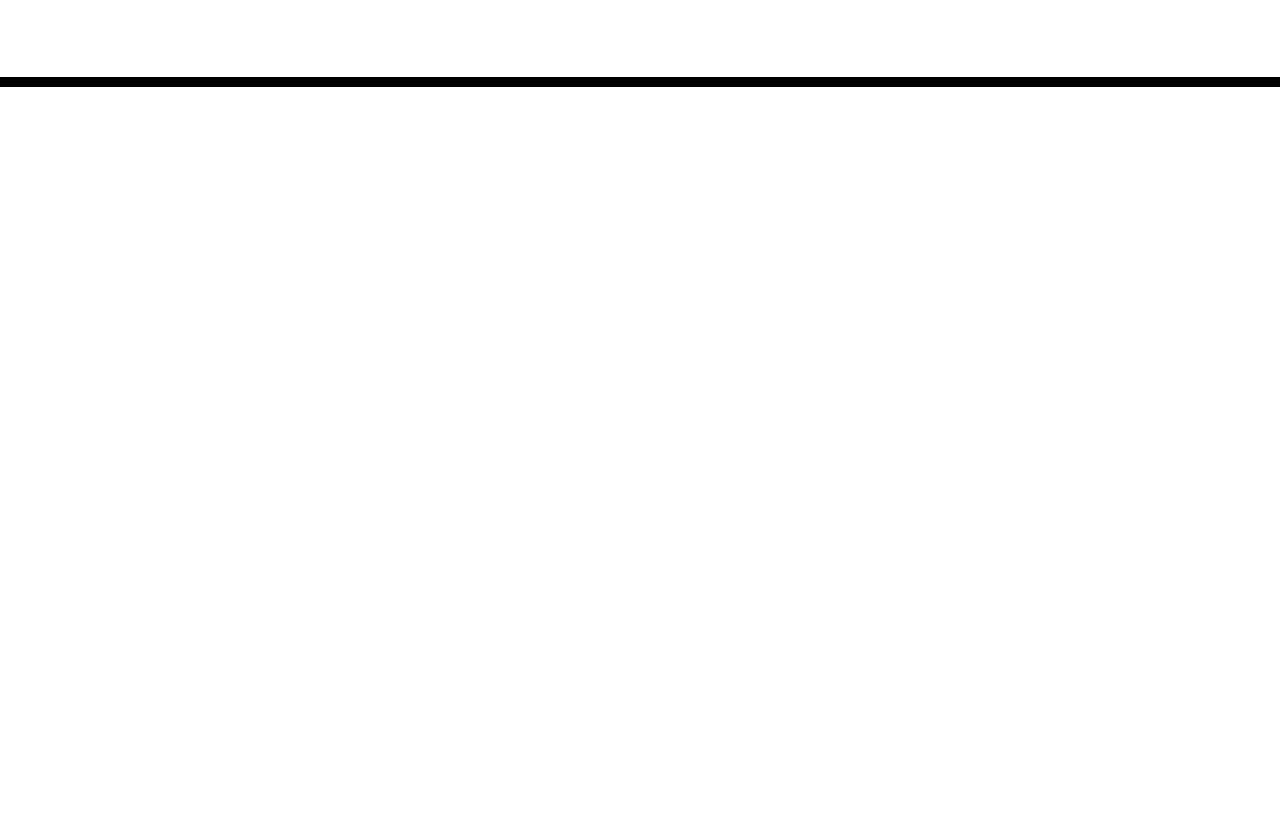
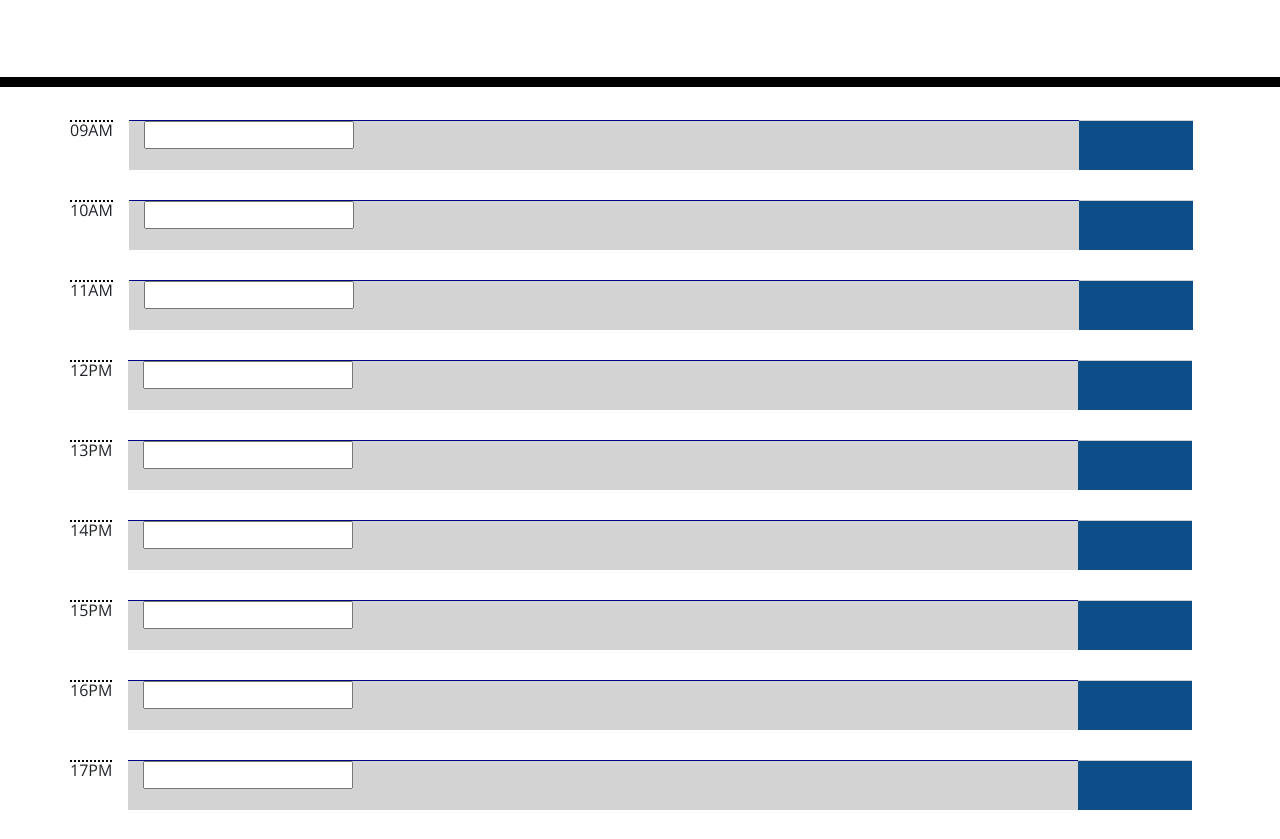
Before and after one commit to candre02/The-Skilled, a plain HTML site: page index.html in a window 1280 px wide. Shown: the part 181-1020 px from the top of the page. Before the commit the page ends 800 px from the top, so only its background shows below. Drawn offline with nearby package versions, Linux system fonts and the light colour scheme.

Commit message:
added div class row align item start, div id future,past, present info's, div class col's, input type, id, and maxlength in html. updated row, col_auto, col_autohover, mr-md-3, col-10, made past,present, future info's id's

```diff
--- a/assets/css/style.css
+++ b/assets/css/style.css
@@ -33,7 +33,38 @@ body {
   .row {
     white-space: pre-wrap;
     height: 80px;
-    border-top: 1px solid white;;
+    border-top: 1px solid white;
+    display: flex;
+    margin-right: -15px;
+  }
+
+  .col-auto  {
+    width: 10%;
+    background-color: rgb(11, 78, 136);
+    white-space: pre-wrap;
+    height: 50px;
+    border-top: 1px solid lightgray;
+  }
+
+  .col-auto:hover {
+    background-color: yellow;
+    cursor: pointer
+
+  }
+
+  .mr-md-3 {
+    width: max-content;
+    height: 50px;
+    white-space: pre-wrap;
+    border-top: 2px dotted black;
+  }
+
+  .col-10 {
+    width: auto;
+    background-color: lightgrey;
+    height: 50px;
+    border-top: 1px solid darkblue;
+    white-space: pre-wrap;
   }
 
   .hour {
@@ -42,17 +73,16 @@ body {
     border-top: 1px dashed #000000;
   }
 
-  .past {
-    background-color: #d3d3d3;
-    color: white;
+  #past_info {
+    color: black;
   }
 
-  .present {
+  #present_info {
     background-color: #ff6961;
     color: white;
   }
 
-  .future {
+  #future_info {
     background-color: #77dd77;
     color: white;
   }
--- a/index.html
+++ b/index.html
@@ -22,6 +22,61 @@
     </header>
     <div class="container">
       <!-- Timeblocks go here -->
+      <div class="row align-items-start">
+        <div id="past_info"></div>
+          <div class="mr-md-3">09AM</div>
+          <div class="col-10"><input type="text" id="" maxlength=""></div>
+        <div class="col-auto"></div>
+      </div>
+      <div class="row align-items-start">
+        <div id="past_info"></div>
+        <div class="mr-md-3">10AM</div>
+        <div class="col-10"><input type="text" id="" maxlength=""></div>
+        <div class="col-auto"></div>
+      </div>
+      <div class="row align-items-start">
+        <div id="past_info"></div>
+        <div class="mr-md-3">11AM</div>
+        <div class="col-10"><input type="text" id="" maxlength=""></div>
+        <div class="col-auto"></div>
+      </div>
+      <div class="row align-items-start">
+        <div id="present_info"></div>
+        <div class="mr-md-3">12PM</div>
+        <div class="col-10"><input type="text" id="" maxlength=""></div>
+        <div class="col-auto"></div>
+      </div>
+      <div class="row align-items-start">
+        <div id="future_info"></div>
+        <div class="mr-md-3">13PM</div>
+        <div class="col-10"><input type="text" id="" maxlength=""></div>
+        <div class="col-auto"></div>
+      </div>
+      <div class="row align-items-start">
+        <div id="future_info"></div>
+        <div class="mr-md-3">14PM</div>
+        <div class="col-10"><input type="text" id="" maxlength=""></div>
+        <div class="col-auto"></div>
+      </div>
+      <div class="row align-items-start">
+        <div id="future_info"></div>
+        <div class="mr-md-3">15PM</div>
+        <div class="col-10"><input type="text" id="" maxlength=""></div>
+        <div class="col-auto"></div>
+      </div>
+      <div class="row align-items-start">
+        <div id="future_info"></div>
+        <div class="mr-md-3">16PM</div>
+        <div class="col-10"><input type="text" id="" maxlength=""></div>
+        <div class="col-auto"></div>
+      </div>
+      <div class="row align-items-start">
+        <div id="future_info"></div>
+        <div class="mr-md-3">17PM</div>
+        <div class="col-10"><input type="text" id="" maxlength=""></div>
+        <div class="col-auto"></div>
+
+      </div>
     </div>
     </body>
 
```
